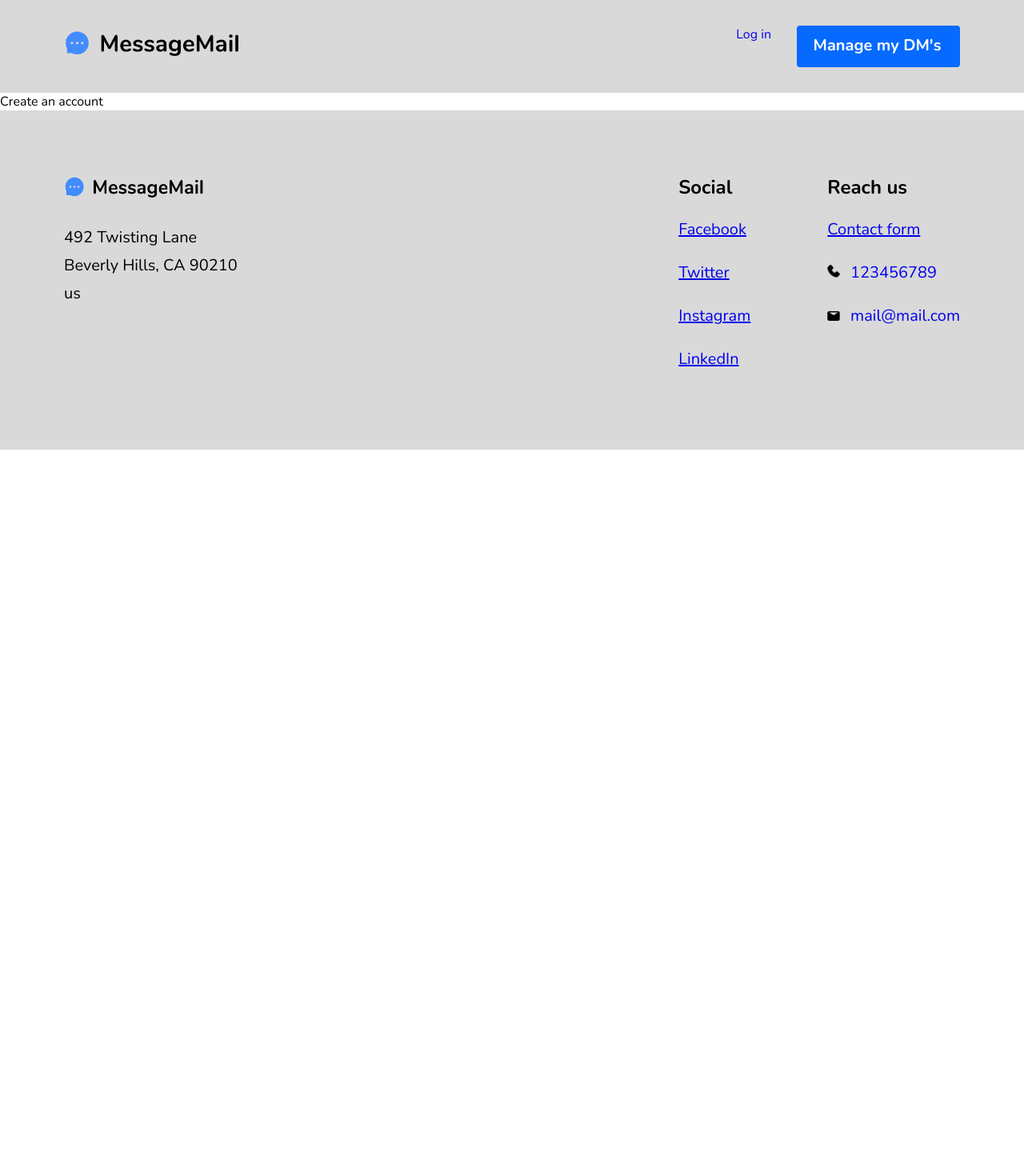
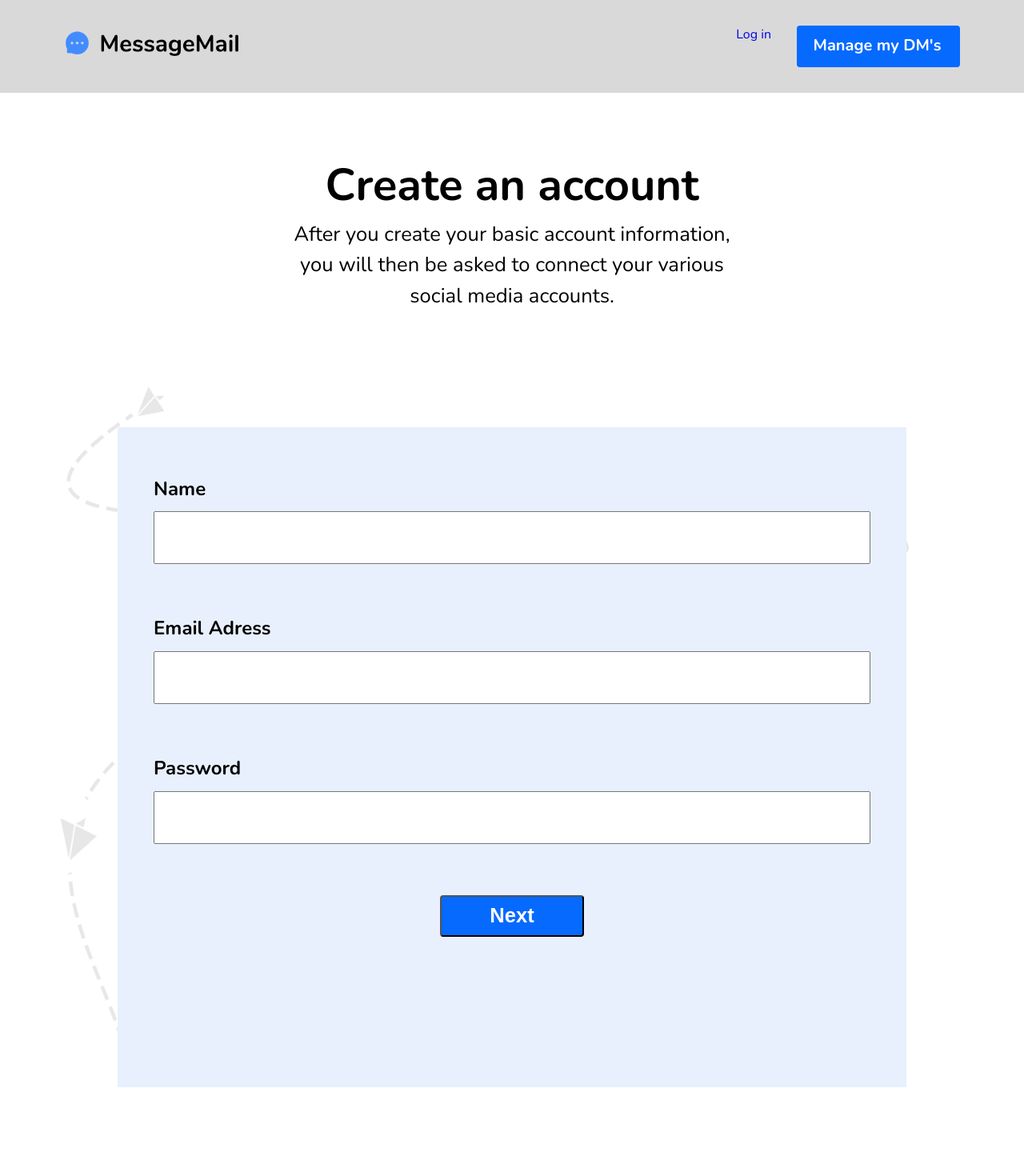
Before and after one commit to VitaliaSvirskaja/messagemail, a React (Vite) app: page /account in a window 1280 px wide. Shown: the top 1470 px of the page at 80% size. Before the commit the page ends 800 px from the top, so only its background shows below. Built offline with nearby package versions, Linux system fonts and the light colour scheme.

Commit message:
created "Create an Account" page with initial styles

```diff
--- /dev/null
+++ b/src/pages/CreateAccount.module.css
@@ -0,0 +1,80 @@
+.content {
+  background: url("../assets/backgroundCreateAccount.png") no-repeat;
+  background-size: contain;
+  background-position-y: 17.75rem;
+  background-position-x: -3.5rem;
+  /*width: 1421.12px;*/
+  /*height: 1260.55px;*/
+}
+
+.contentContainer {
+  display: flex;
+  flex-direction: column;
+  align-items: center;
+  justify-content: center;
+  margin: 4.8rem 16.5rem 23.3rem;
+  gap: 9rem;
+}
+
+.accountForm {
+  display: flex;
+  flex-direction: column;
+  justify-items: center;
+  align-self: center;
+  width: 56rem;
+  height: 44rem;
+  background-color: var(--primary-color-light);
+  gap: 4rem;
+  padding: 3.8rem 2.8rem;
+}
+
+.formField {
+  display: flex;
+  flex-direction: column;
+  gap: 0.8rem;
+}
+input {
+  height: 3.75rem;
+}
+label {
+  font-weight: 700;
+  font-size: 1.5rem;
+}
+
+.accountHeader1,
+.accountHeader2 {
+  margin: 0;
+}
+
+.accountHeader1 {
+  font-weight: 700;
+  font-size: 3.5rem;
+  text-align: center;
+}
+
+.accountHeader2 {
+  font-weight: 400;
+  font-size: 1.6rem;
+  line-height: 151.7%;
+  text-align: center;
+}
+
+.headerContainer {
+  display: flex;
+  flex-direction: column;
+  gap: 0.25rem;
+  align-items: center;
+  margin-left: 5.5rem;
+  margin-right: 5.5rem;
+}
+
+.submitButton {
+  width: 11.3rem;
+  height: 3.25rem;
+  border-radius: 0.25rem;
+  background-color: var(--primary-color);
+  color: white;
+  align-self: center;
+  font-weight: 700;
+  font-size: 1.6rem;
+}
--- a/src/pages/CreateAccountPage.tsx
+++ b/src/pages/CreateAccountPage.tsx
@@ -1,5 +1,36 @@
+import styles from "./CreateAccount.module.css";
+
 interface Props {}
 
 export const CreateAccountPage = (props: Props) => {
-  return <div>Create an account</div>;
+  return (
+    <div className={styles.content}>
+      <div className={styles.contentContainer}>
+        <div className={styles.headerContainer}>
+          <h1 className={styles.accountHeader1}>Create an account</h1>
+          <h2 className={styles.accountHeader2}>
+            After you create your basic account information, you will then be
+            asked to connect your various social media accounts.
+          </h2>
+        </div>
+        <div className={styles.accountForm}>
+          <div className={styles.formField}>
+            <label htmlFor="Name">Name</label>
+            <input type="text" />
+          </div>
+          <div className={styles.formField}>
+            <label htmlFor="Email Adress">Email Adress</label>
+            <input type="text" />
+          </div>
+          <div className={styles.formField}>
+            <label htmlFor="Name">Password</label>
+            <input type="password" />
+          </div>
+          <button className={styles.submitButton} type="submit">
+            Next
+          </button>
+        </div>
+      </div>
+    </div>
+  );
 };
```
